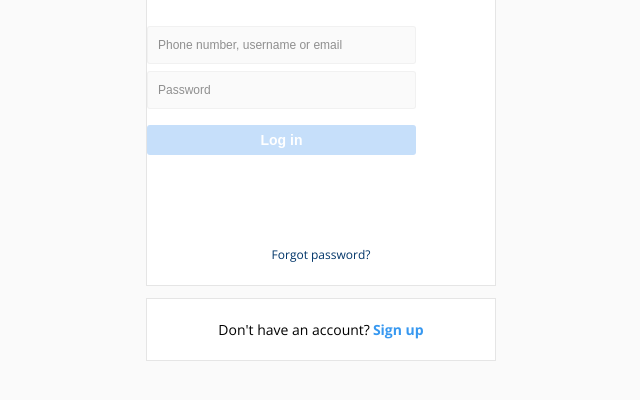
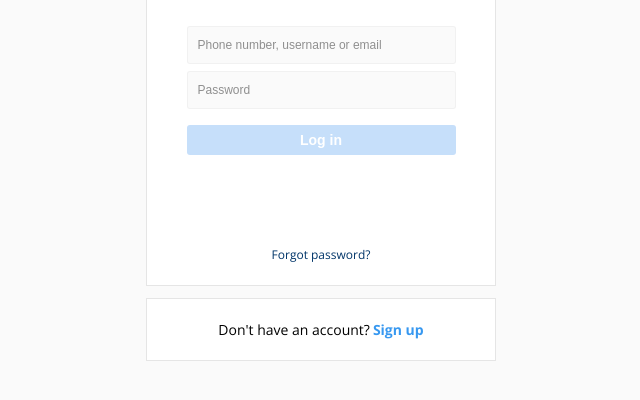
Before and after one commit to Wanderlust-sol/WESTAGRAM, a plain HTML site: page login.html in a window 1280 px wide. Shown: the part 196-596 px from the top of the page, without its empty margins (319-959 px from the left). Drawn offline with nearby package versions, Linux system fonts and the light colour scheme.

Commit message:
html, css final Version
Login page Final Version

```diff
--- a/login.html
+++ b/login.html
@@ -12,13 +12,13 @@
     />
   </head>
   <body>
-    <script src="js/login.js"></script>
+
 
     <div class="login">
       <div class="logo_image">
         <img src="img/logo_text.png" width="178px" height="55px" />
       </div>
-      <div class="howManyInput">
+      <div class="login_main">
         <input
           type="text"
           class="input_id"
@@ -33,5 +33,7 @@
       <span>Don't have an account?</span>
       <span class="signup_btn">Sign up</span>
     </div>
+
+    <script src="js/login.js"></script>
   </body>
 </html>
--- a/style/login.css
+++ b/style/login.css
@@ -36,6 +36,12 @@
 
 .logo_image {
   margin-top: -100px;
+}
+
+.login_main {
+  display: flex;
+  flex-direction: column;
+  justify-content: center;
 }
 
 .input_id,
```
Also changed, not shown: style/main.css (+4 -3 lines).
